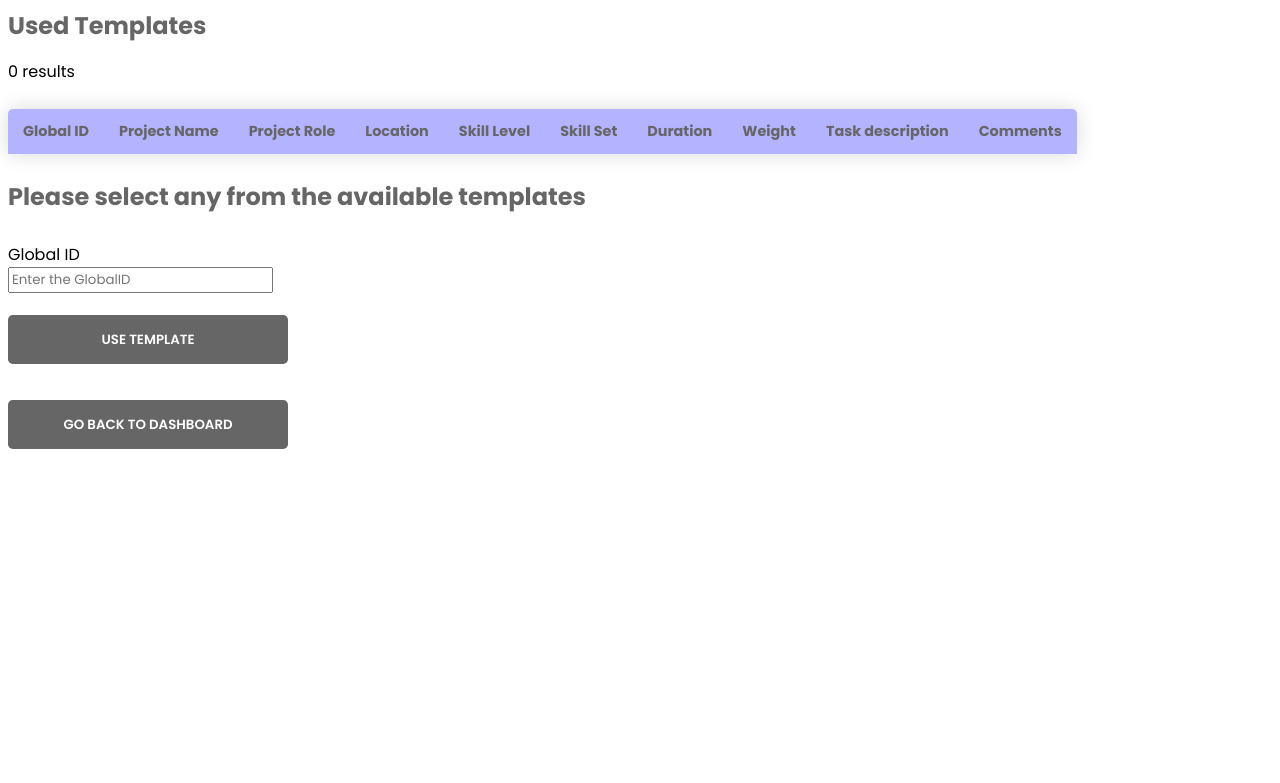
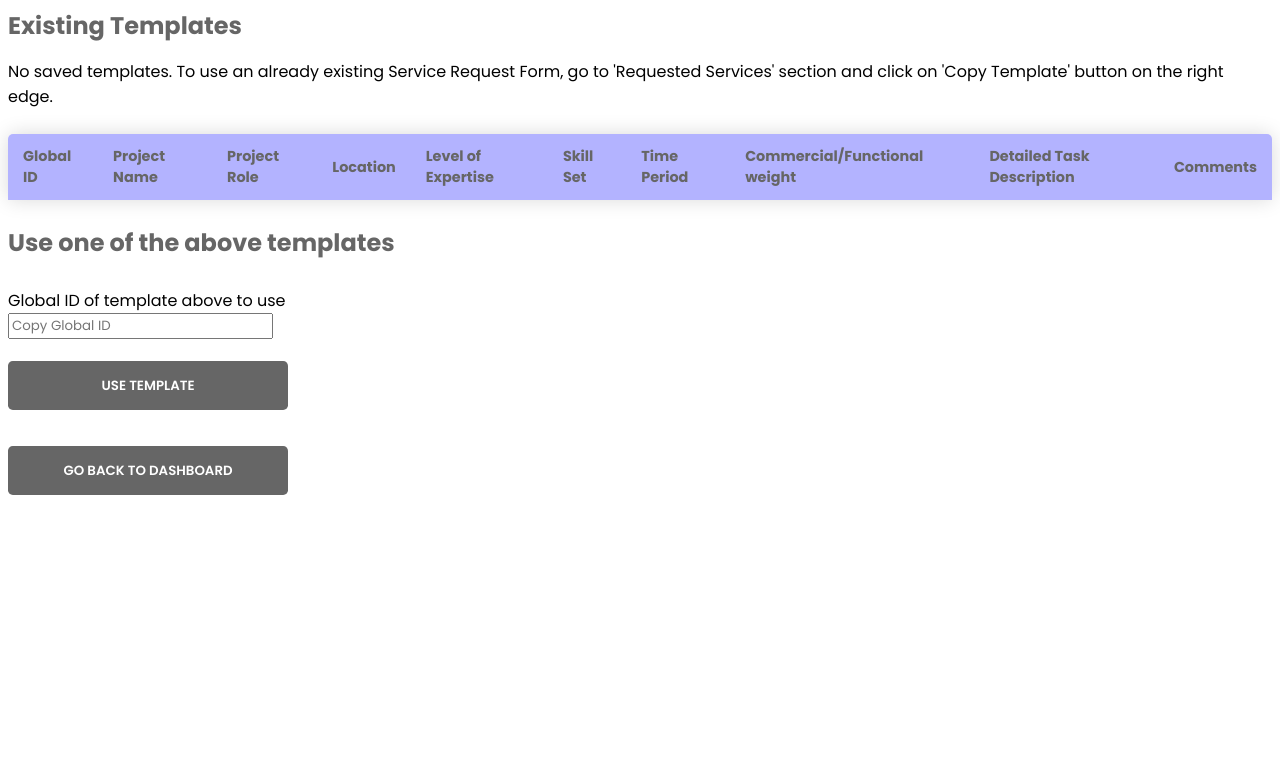
Before and after one commit to harytha6/CloudComputing-AWS-Agile, a PHP site: page /template.php in a window 1280 px wide. Shown: the top 783 px of the page. Run offline with PHP 8.4, Linux system fonts and the light colour scheme; a user stored in the database is signed in; data comes from the database, SQL or seed files in the repository; tables that the repository leaves empty hold one stand-in row (values such as "Sample post"); data that the repository does not hold is empty.

Commit message:
View Existing Templates

```diff
--- a/template.php
+++ b/template.php
@@ -20,7 +20,7 @@ if (isset($_POST["back"])) {
   header("Location: dashboard.php");
 }
 
-if (isset($_POST["accept"])) {
+if (isset($_POST["use"])) {
 
   	$globalid = mysqli_real_escape_string($conn, $_POST["globalid"]);
 	$check = mysqli_query($conn, "SELECT * FROM mapservice WHERE globalid ='$globalid' ");
@@ -52,7 +52,7 @@ if (isset($_POST["accept"])) {
   </head>
 <body>
 
-<h1>Used Templates</h1>
+<h1>Existing Templates</h1>
 
 <table class="content-table">
   <thead>
@@ -61,33 +61,33 @@ if (isset($_POST["accept"])) {
                         <th>Project Name</th>
                         <th>Project Role</th>
                         <th>Location</th>
-      	<th>Skill Level</th>
+                        <th>Level of Expertise</th>
                         <th>Skill Set</th>
-      	<th>Duration</th>
-      	<th>Weight </th>
-      	<th>Task description</th>
+                        <th>Time Period</th>
+                        <th>Commercial/Functional weight</th>
+                        <th>Detailed Task Description</th>
                         <th>Comments</th>
     </tr>
   </thead>
   <tbody>
    <?php
-	$sql = "SELECT * FROM mapservice WHERE created_by = '$username' AND agreed_status = '0' ";
+	$sql = "SELECT * FROM service_requests WHERE created_by = '$username' AND template_status = '1' ";
   	$result = $conn-> query($sql);
 
     if ($result-> num_rows > 0) {
         while ($row = $result-> fetch_assoc()) {
-            		$field1 = $row["globalid"];
-                        $field2 = $row["projectname"];
-                        $field3 = $row["role"];
-                        $field4 = $row["location"];
-                        $field5 = $row["skilllevel"];
-                        $field6 = $row["skillset"];
-                        $field7 = $row["duration"];
-                        $field8 = $row["weight"];
-                        $field9 = $row["taskdescription"];
+            		    $field0 = $row["globalid"];
+                        $field1 = $row["projectname"];
+                        $field2 = $row["role"];
+                        $field3 = $row["location"];
+                        $field4 = $row["skilllevel"];
+                        $field5 = $row["skillset"];
+                        $field6 = $row["duration"];
+                        $field7 = $row["weight"];
+                        $field8 = $row["taskdescription"];
 			            $field10 = $row["comments"];
-			//$field11 = $row["profileuploadedon"];
 	echo '<tr>
+                                <td>'.$field0.'</td>
                                 <td>'.$field1.'</td>
                                 <td>'.$field2.'</td>
                                 <td>'.$field3.'</td>
@@ -96,7 +96,6 @@ if (isset($_POST["accept"])) {
                                 <td>'.$field6.'</td>
                                 <td>'.$field7.'</td>
                                 <td>'.$field8.'</td>
-                                <td>'.$field9.'</td>
 				                <td>'.$field10.'</td>
 
                             </tr>';
@@ -107,27 +106,27 @@ if (isset($_POST["accept"])) {
         //echo "</table>";
     }
     else {
-        echo "0 results";
+        echo "No saved templates. To use an already existing Service Request Form, go to 'Requested Services' section and click on 'Copy Template' button on the right edge.";
     }
     ?>
 
   </tbody>
 </table>
 
-<h1>Please select any from the available templates</h1>
+<h1>Use one of the above templates</h1>
 
 	<form class="form-container js-form-container" method="post">
             <!-- No id should be same. Change / replace at all occurrences -->
             <div class="form-inputs">
                 <div class="mb-3 row">
-                    <label for="globalid" class="col-sm-2 col-form-label">Global ID</label>
+                    <label for="globalid" class="col-sm-2 col-form-label">Global ID of template above to use</label>
                     <div class="col-sm-10">
-                        <input id="globalid" name="globalid" class="form-control" type="text" placeholder="Enter the GlobalID" value="<?php echo $_POST["globalid"]; ?>" required />
+                        <input id="globalid" name="globalid" class="form-control" type="text" placeholder="Copy Global ID" value="<?php echo $_POST["globalid"]; ?>" required />
                     </div>
                 </div>
 		<div class="form-input-actions">
                     <div id="actionButtons">
-                        <input type="submit" class="btn" name="accept" value="Use Template" />
+                        <input type="submit" class="btn" name="use" value="Use Template" />
                     </div>
                 </div>
             </div>
```
Lines whose indentation alone changed are shown as unchanged.
